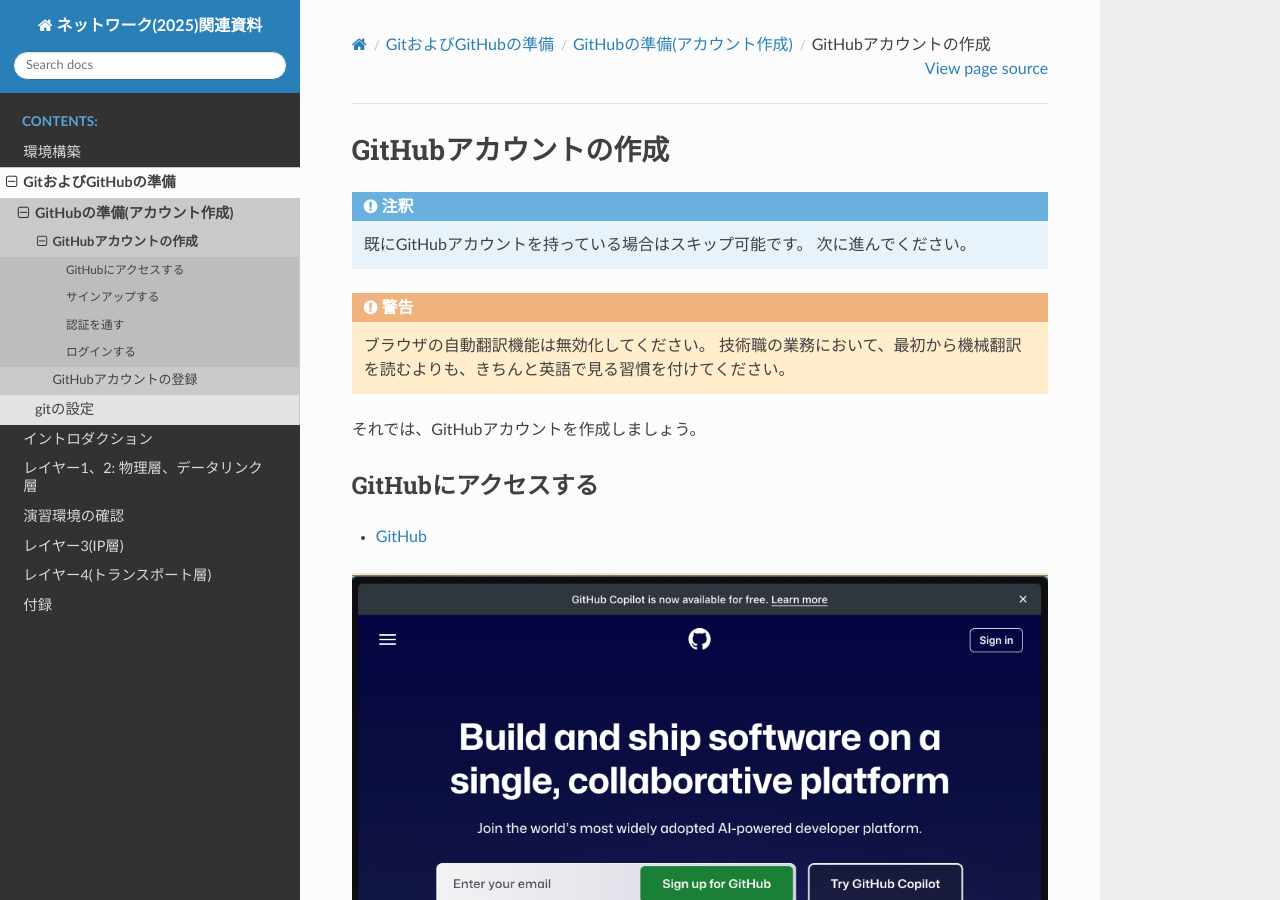
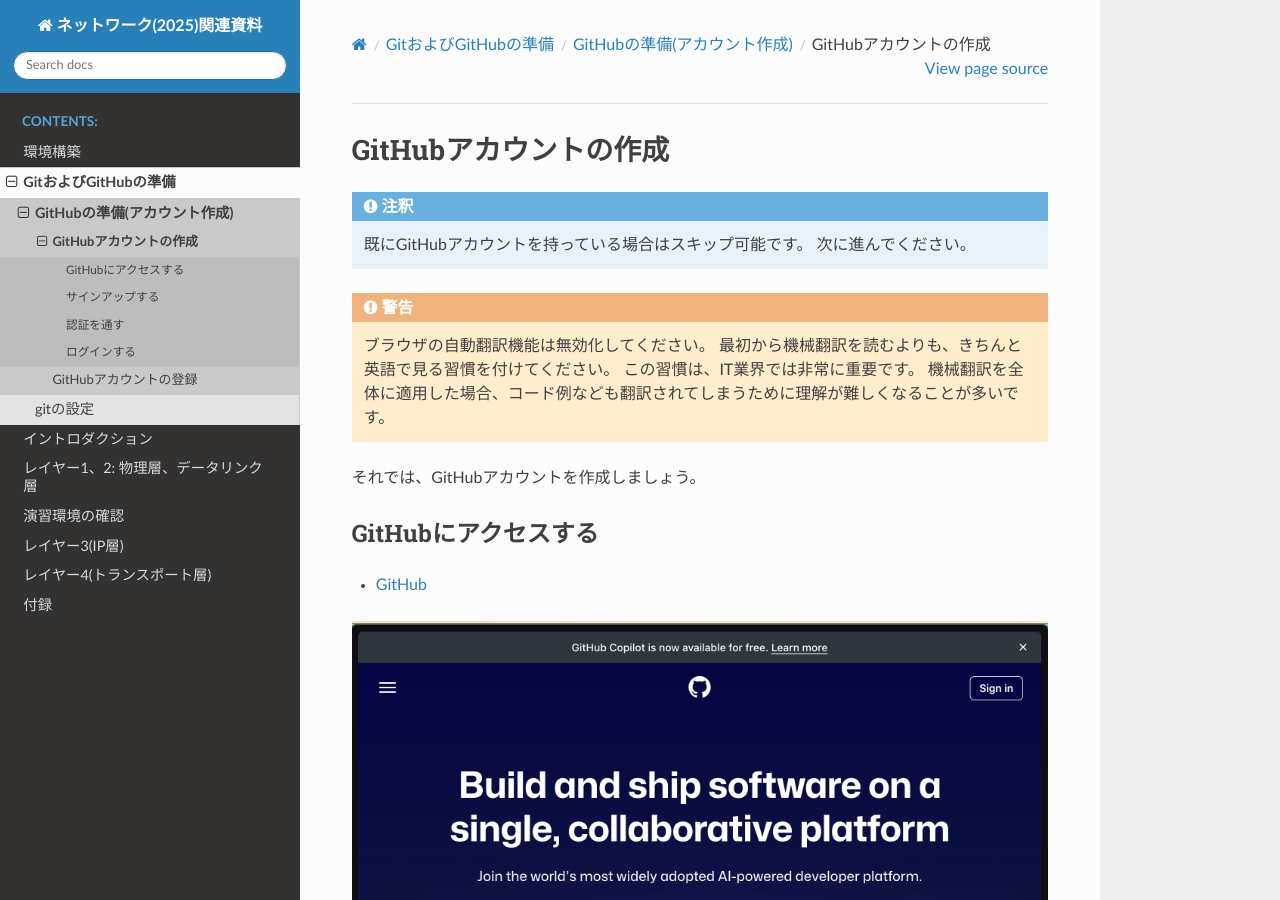
Before and after one commit to densuke/2025-network-doc, a Sphinx documentation site: the page built from source/git/github/newaccount.md, in a window 1280 px wide and 900 px high. Built offline with Sphinx 7.4.7 and the Read the Docs theme 3.1.0, drawn with Linux system fonts in a browser that asks for light colours; pages that are not in the unit, such as notebooks, are missing from menus.

Commit message:
Agent向けのプロンプトを作ってみて、それに従った校正を何カ所か実施

````diff
--- a/source/git/github/newaccount.md
+++ b/source/git/github/newaccount.md
@@ -7,7 +7,9 @@
 
 ```{warning}
 ブラウザの自動翻訳機能は無効化してください。
-技術職の業務において、最初から機械翻訳を読むよりも、きちんと英語で見る習慣を付けてください。
+最初から機械翻訳を読むよりも、きちんと英語で見る習慣を付けてください。
+この習慣は、IT業界では非常に重要です。
+機械翻訳を全体に適用した場合、コード例なども翻訳されてしまうために理解が難しくなることが多いです。
 ```
 
 それでは、GitHubアカウントを作成しましょう。
````
Also changed, not shown: source/ip/ipv6.md (+1 -1 lines), source/transport/udp.md (+3 -1 lines), source/w02-layer1/layer1.md (+2 -1 lines), source/w02-layer1/w04-layer2/switch.md (+2 -2 lines), .github/writing.prompt.md (added).
